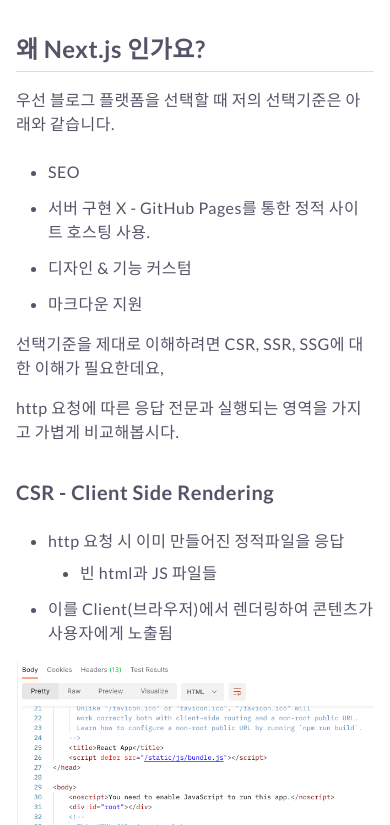
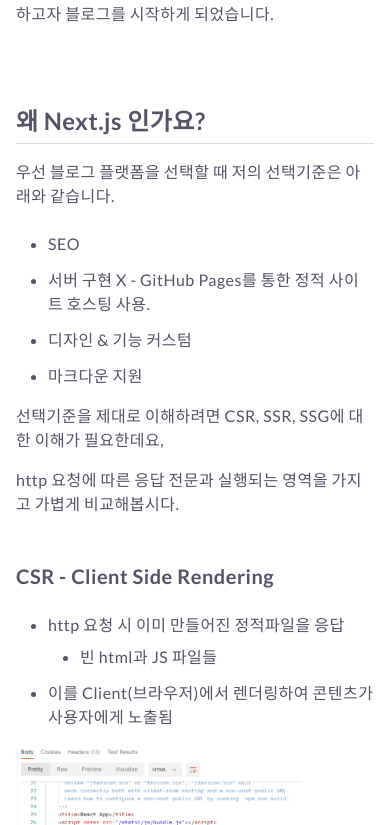
Before and after one commit to junho2343/junho2343.github.io, a Next.js app: page /posts/nextjs-blog-start in a window 390 px wide. Shown: the part 899-1724 px from the top of the page. Built offline with nearby package versions, Linux system fonts and the light colour scheme.

Commit message:
feat: 스타일 약간 수정

```diff
--- a/components/markdown-styles.module.css
+++ b/components/markdown-styles.module.css
@@ -44,6 +44,10 @@
 
 .markdown-body [hidden] {
   display: none !important;
+}
+
+.markdown-body u {
+  font-weight: 600;
 }
 
 .markdown-body a {
@@ -106,9 +110,13 @@
 
 .markdown-body img {
   border-style: none;
-  max-width: 100%;
+  max-width: 80%;
   box-sizing: content-box;
   background-color: #ffffff;
+}
+
+.markdown-body div img {
+  max-width: 100%;
 }
 
 .markdown-body code,
@@ -260,7 +268,7 @@
 }
 
 .markdown-body h2 {
-  margin-top: 44px;
+  margin-top: 80px;
   font-weight: 600;
   padding-bottom: 0.3em;
   font-size: 1.5em;
@@ -268,7 +276,7 @@
 }
 
 .markdown-body h3 {
-  margin-top: 36px;
+  margin-top: 48px;
   font-weight: 600;
   font-size: 1.25em;
 }
@@ -801,6 +809,7 @@
 
 .markdown-body code,
 .markdown-body tt {
+  font-weight: 400;
   padding: 0.2em 0.4em;
   margin: 0;
   font-size: 85%;
--- a/pages/posts/[slug].tsx
+++ b/pages/posts/[slug].tsx
@@ -158,14 +158,14 @@
       </div>
 
       <div
-        className="w-80 top-20 fixed hidden md:block"
+        className="w-96 top-20 fixed hidden md:block"
         style={{
           left: "calc(50% + 260px)",
         }}
       >
         {sidebarArr.map((one, index) => (
           <div
-            className="pb-1"
+            className="pb-0.5"
             key={index}
             style={{
               paddingLeft: one.depth * 20,
```
